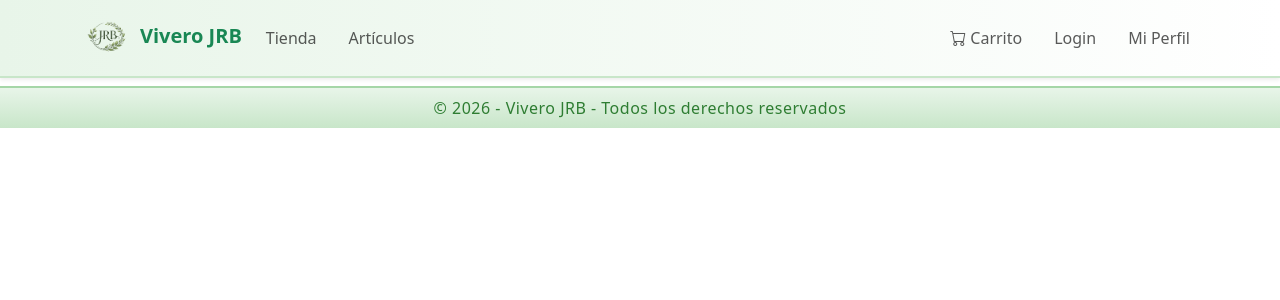
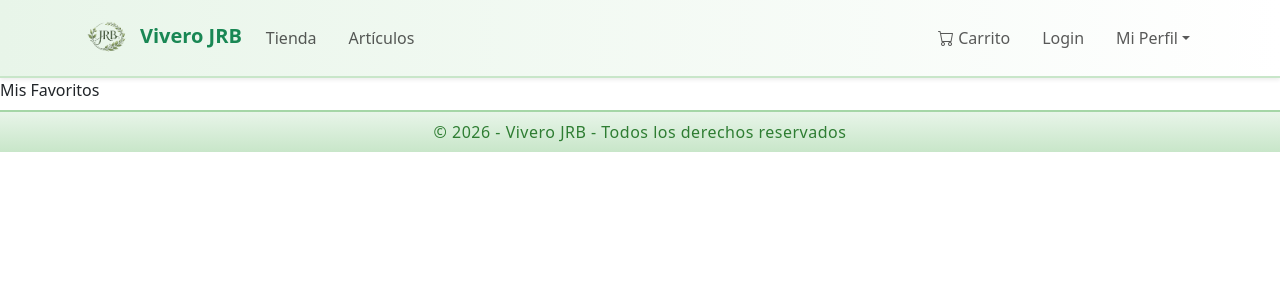
Before and after one commit to blarrain/ADL-proyecto-final-front, a React (Vite) app: page /favorite in a window 1280 px wide. Shown: the top 300 px of the page. Built offline with nearby package versions, Linux system fonts and the light colour scheme.

Commit message:
mi perfil y mis favoritos

```diff
--- a/src/App.jsx
+++ b/src/App.jsx
@@ -14,6 +14,7 @@ import Footer from './components/Footer';
 
 
 import DetailArticle from './pages/DetailArticle';
+import FavoritesPages from './pages/FavoritesPage';
 
 function App() {
   const { user } = useContext(UserContext)
@@ -31,6 +32,7 @@ function App() {
         <Route path="/store" element={<StorePage />} />
         <Route path="/cart" element={<CartPage />} />
         <Route path="/article" element={<ArticlePage />} />
+        <Route path="/favorite" element={<FavoritesPages />} />
         <Route path="/detail/:id" element={<DetailArticle />} />
       </Routes>
 
--- a/src/components/Navbar.jsx
+++ b/src/components/Navbar.jsx
@@ -59,13 +59,14 @@ function CollapsibleExample() {
               Login
             </NavLink>
 
-            {/*   <NavLink to="/register" className={setActiveClass} style={setActiveStyle}   >
-              Registro
-            </NavLink>
- */}
-            <NavLink to="/profile" className={setActiveClass} style={setActiveStyle}>
-              Mi Perfil
-            </NavLink>
+            <NavDropdown title="Mi Perfil" id="collapsible-nav-dropdown">
+              <NavDropdown.Item as={NavLink} to="/profile" className={setActiveClass} style={setActiveStyle}>Mis Datos</NavDropdown.Item>
+              <NavDropdown.Item as={NavLink} to="/favorite" className={setActiveClass} style={setActiveStyle}> Mis Favoritos  </NavDropdown.Item>
+              <NavDropdown.Divider />
+              <NavDropdown.Item href="#action/3.4">
+                Cerrar Sesión
+              </NavDropdown.Item>
+            </NavDropdown>
 
           </Nav>
 
--- /dev/null
+++ b/src/pages/FavoritesPage.jsx
@@ -0,0 +1,11 @@
+import React from 'react'
+
+const FavoritesPages = () => {
+    return (
+        <div>
+            Mis Favoritos
+        </div>
+    )
+}
+
+export default FavoritesPages
```
Lines whose indentation alone changed are shown as unchanged.
